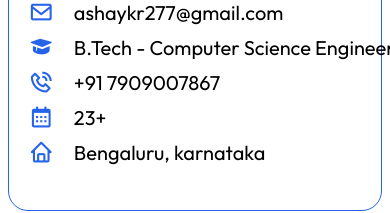
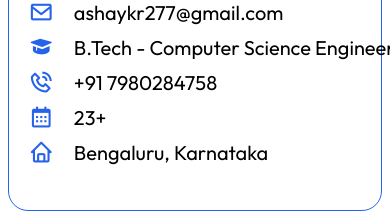
Before and after one commit to ashaykr277/Ashay-Portfolio-Website, a React (Vite) app: page /about in a window 390 px wide. Shown: the part 634-847 px from the top of the page. Built offline with nearby package versions, Linux system fonts and the light colour scheme; some icons are missing.

Commit message:
fixed mobile number

```diff
--- a/src/App.css
+++ b/src/App.css
@@ -448,8 +448,8 @@ button i {
 
 .card1 {
     position: absolute;
-    top: 290px;
-    right: 610px;
+    top: 275px;
+    right: 630px;
 }
 
 
--- a/src/components/About.jsx
+++ b/src/components/About.jsx
@@ -29,13 +29,13 @@ const About = () => {
 
                 <div className='details details-right'>
                   <div className="call">
-                    <i class='bx bx-phone-call' ></i><span>+91 7909007867</span>
+                    <i class='bx bx-phone-call' ></i><span>+91 7980284758</span>
                   </div>
                   <div className="age">
                     <i class='bx bx-calendar' ></i><span>23+</span>
                   </div>
                   <div className="location">
-                    <i class='bx bx-home' ></i><span>Bengaluru, karnataka</span>
+                    <i class='bx bx-home' ></i><span>Bengaluru, Karnataka</span>
                   </div>
                 </div>
               </div>
--- a/src/components/Hero.jsx
+++ b/src/components/Hero.jsx
@@ -14,7 +14,8 @@ const Hero = () => {
     link.click();
   }
   return (
-    <><div className="profession-card card1"><span><i class='bx bx-code-alt'></i></span> Web Developer</div>
+    <>
+    <div className="profession-card card1"><span><i class='bx bx-code-alt'></i></span> Web Developer</div>
       <div className="profession-card card2"><span><i class='bx bx-code-block' ></i></span> Java Backend Dev </div>
       <div className="profession-card card4"><span><i class='bx bx-data'></i></span> SQL Developer</div>
       <section className='home-section'>
```
